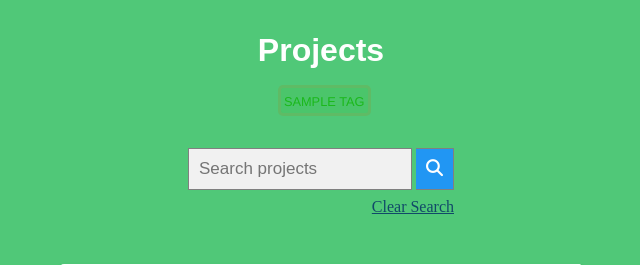
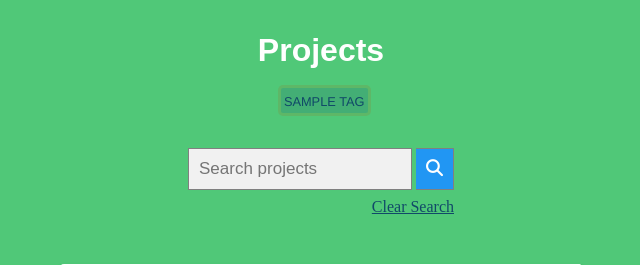
Before and after one commit to sean-meade/portfolio-website, a Django app: page / in a window 1280 px wide, with the box ticked. Shown: the part 158-423 px from the top of the page, without its empty margins (319-959 px from the left). Run offline with Django 3.2, Linux system fonts and the light colour scheme; tables that the repository leaves empty hold one stand-in row (values such as "Sample post").

Commit message:
fix for clicked tags

```diff
--- a/static/css/search.css
+++ b/static/css/search.css
@@ -47,11 +47,11 @@
 
 /*state change*/
 .checkbox:checked+.label {
-    color: rgba(20, 185, 20, 1);
+    color: #114968;
 }
 
 .checkbox:checked+.label::after {
-    background: rgba(55, 185, 55, .2);
+    background: rgb(17, 73, 104, .2);
     border: 3px solid rgba(100, 185, 100, .8);
 }
 
@@ -108,3 +108,7 @@
 .search-box {
     margin: 2rem auto;
 }
+
+.label:hover {
+    cursor: pointer;
+}
```
